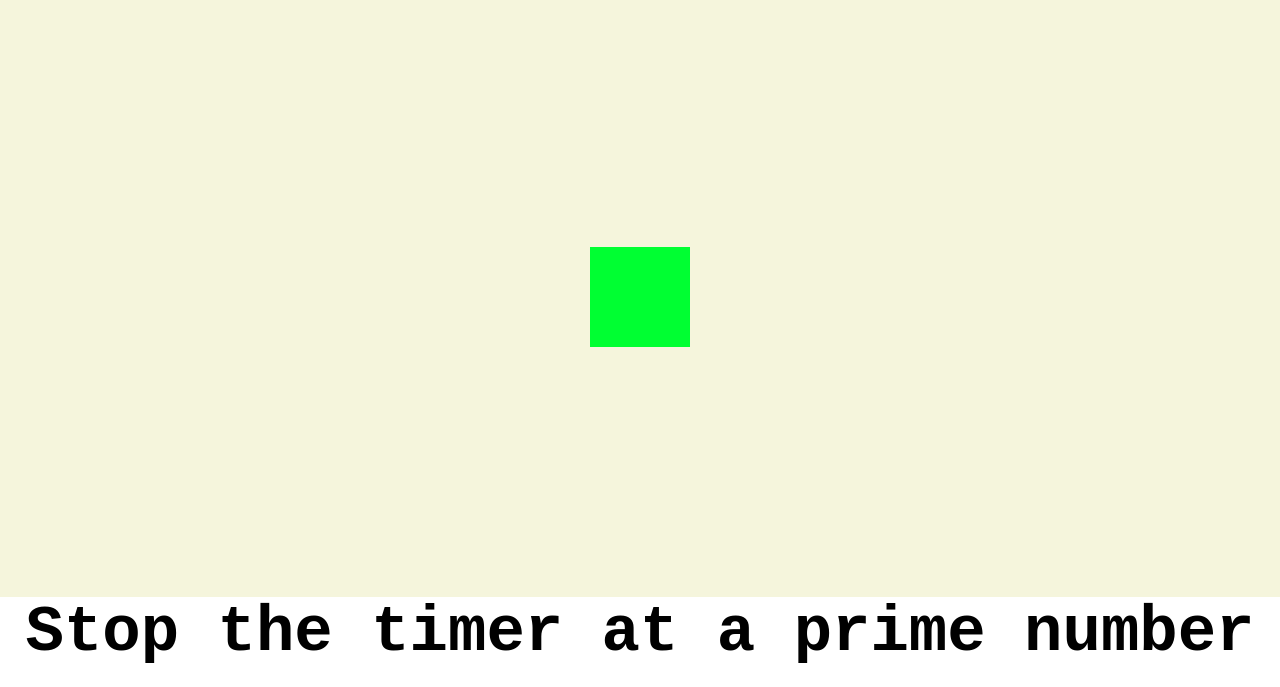
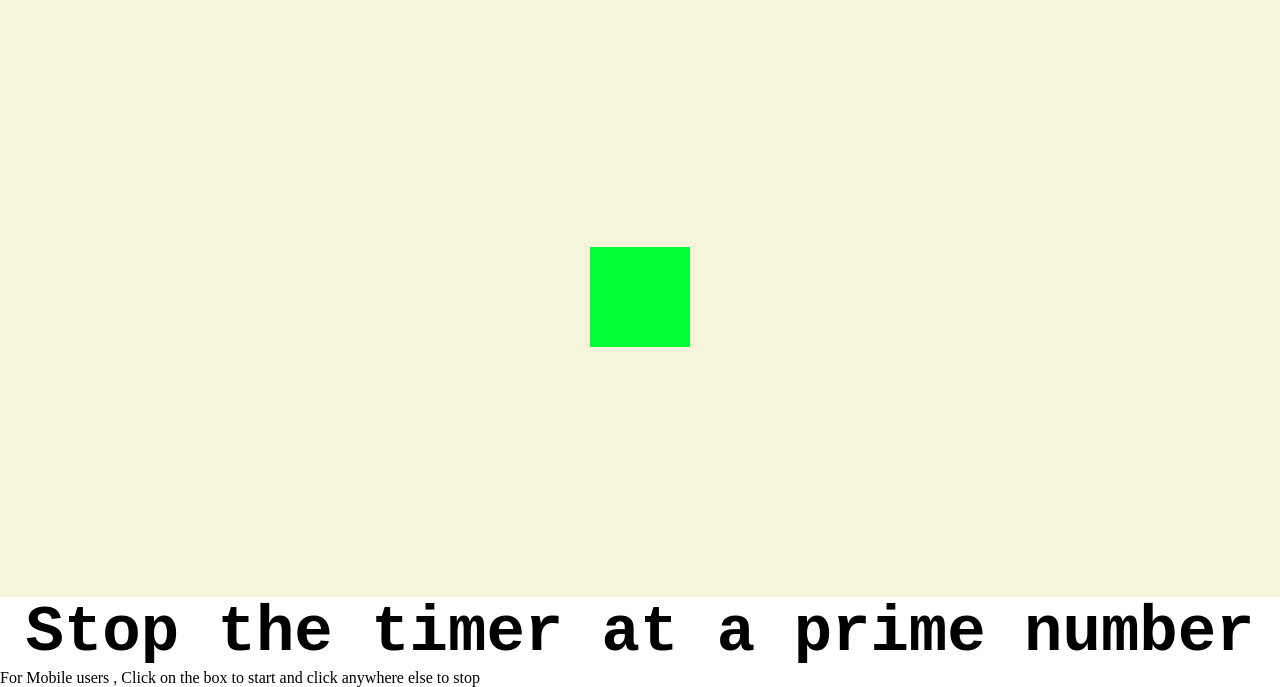
Before and after one commit to RiteKoder/portfolio, a plain HTML site: page JSgame/index.html in a window 1280 px wide. Shown: the part 125-812 px from the top of the page. Drawn offline with Linux system fonts and the light colour scheme; a web font is replaced by a local one.

Commit message:
Update index.html

```diff
--- a/JSgame/index.html
+++ b/JSgame/index.html
@@ -27,6 +27,7 @@
     </div>
     <div>
         <h2>Stop the timer at a prime number</h2>
+        <p>For Mobile users , Click on the box to start and click anywhere else to stop</p>
 
     </div>
     <script src="script.js"></script>
```
